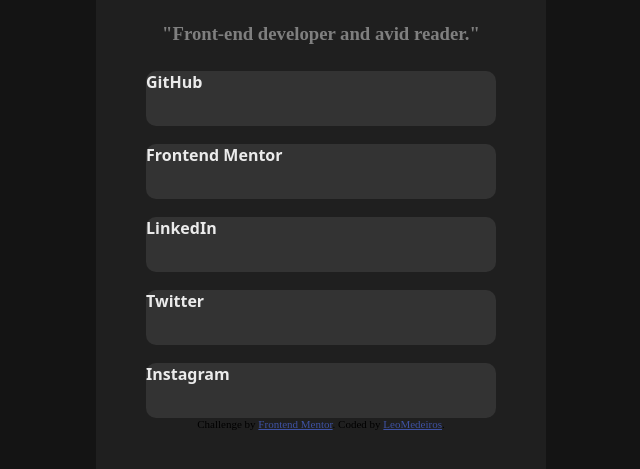
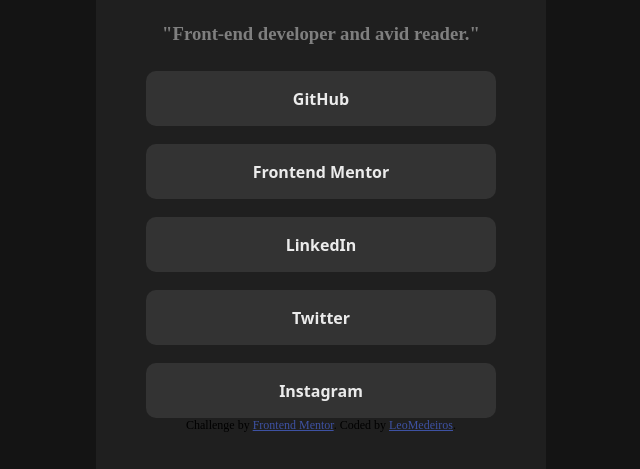
Before and after one commit to LeoMedeirosss/Project-SocialProfile, a plain HTML site: page index.html in a window 1280 px wide. Shown: the part 443-912 px from the top of the page, without its empty margins (319-959 px from the left). Drawn offline with Linux system fonts and the light colour scheme.

Commit message:
socialProfile3.5 - skills fix

```diff
--- a/index.html
+++ b/index.html
@@ -20,6 +20,7 @@
     <h2>London, United Kingdom</h2>
     <h3>"Front-end developer and avid reader."</h3>
 
+    <div>
       <div class="skills">
         GitHub
       </div>
@@ -39,7 +40,7 @@
       <div class="skills">
         Instagram
       </div>
-
+    </div>
     <div class="attribution">
       Challenge by <a href="https://www.frontendmentor.io?ref=challenge" target="_blank">Frontend Mentor</a>.
       Coded by <a href="https://github.com/LeoMedeirosss" target="_blank">LeoMedeiros</a>.
--- a/style.css
+++ b/style.css
@@ -66,10 +66,16 @@
     border: 60px 100px;
     border-radius: 10px;
     font-family: system-ui, -apple-system, BlinkMacSystemFont, 'Segoe UI', Roboto, Oxygen, Ubuntu, Cantarell, 'Open Sans', 'Helvetica Neue', sans-serif;
+    display: flex;
+    justify-content: center;
+    align-items: center;
 }
 
+
+
 .attribution {
-    font-size: 11px; text-align: center;
+    font-size: 12px; text-align: center;
+    justify-content: end;
 }
 
 .attribution a {
```
Lines whose indentation alone changed are shown as unchanged.
